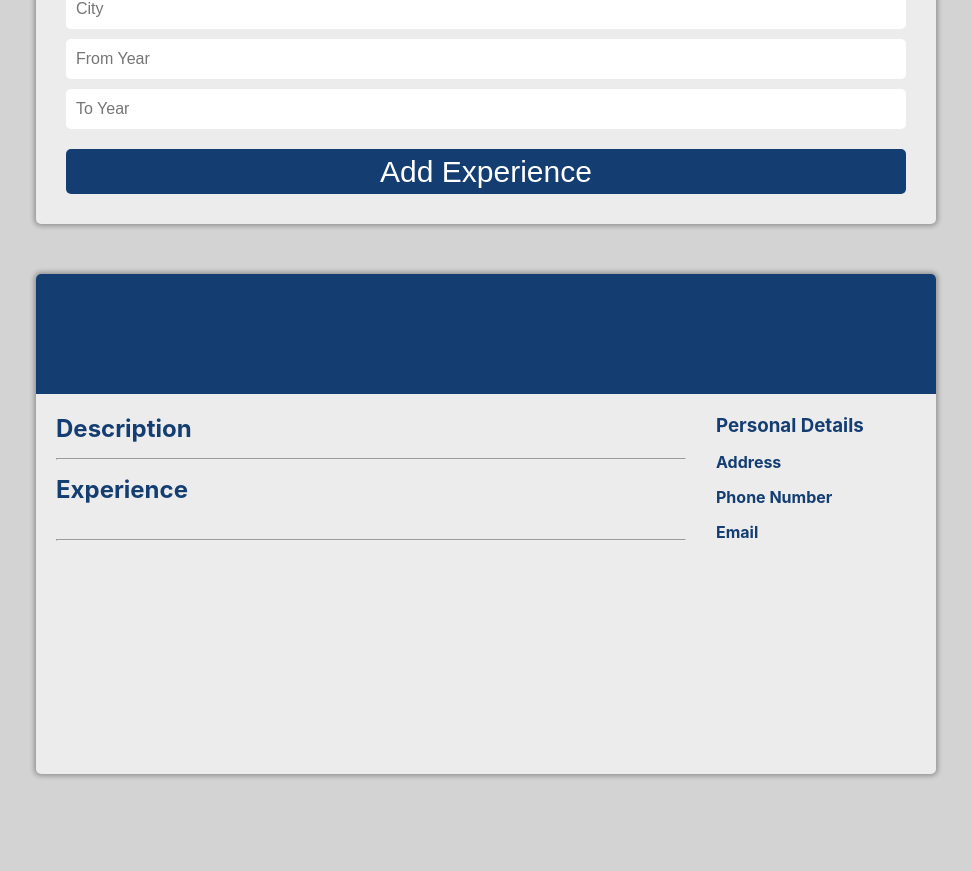
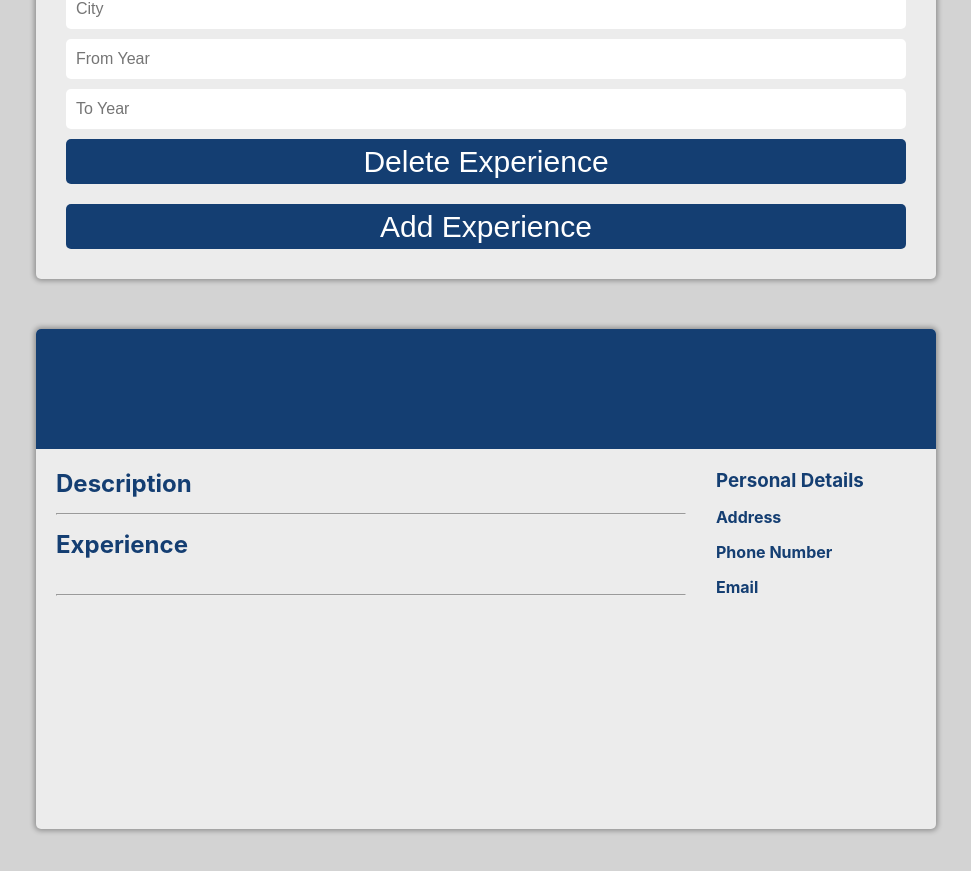
Before and after one commit to Pafestivo/cv-react, a React (Create React App) app: page / in a window 1280 px wide. Shown: the part 771-1642 px from the top of the page, without its empty margins (154-1125 px from the left). Built offline with nearby package versions, Linux system fonts and the light colour scheme.

Commit message:
Add a button to delete an experience section

```diff
--- a/src/components/form/Experience.js
+++ b/src/components/form/Experience.js
@@ -1,5 +1,6 @@
 import React, { Component } from "react";
 import InputField from "../utility/InputField";
+import Button from "../utility/Button";
 import '../../styles/form/form-styles.css';
 
 class Experience extends Component {
@@ -7,6 +8,7 @@ class Experience extends Component {
     super(props)
 
     this.handleChangeExperience = this.handleChangeExperience.bind(this)
+    this.deleteExperience = this.deleteExperience.bind(this)
   }
 
 
@@ -33,6 +35,15 @@ class Experience extends Component {
     this.props.setCV(newCV)
   }
 
+  deleteExperience() {
+    const { id } = this.props.exp
+    const updatedCV = { ...this.props.cv }
+    const expIndex = updatedCV.experience.findIndex(exp => exp.id === id)
+    updatedCV.experience.splice(expIndex, 1)
+
+    this.props.setCV(updatedCV)
+  }
+
   render() {
     return(
       <section className="experience">
@@ -41,8 +52,8 @@ class Experience extends Component {
         <InputField type="text" placeholder="City" name="city" onChange={this.handleChangeExperience}/>
         <InputField type="text" placeholder="From Year" name="fromYear" onChange={this.handleChangeExperience}/>
         <InputField type="text" placeholder="To Year" name="toYear" onChange={this.handleChangeExperience}/>
+        <Button value="Delete Experience" onClick={this.deleteExperience} />
       </section>
-
     )
   }
 }
```
